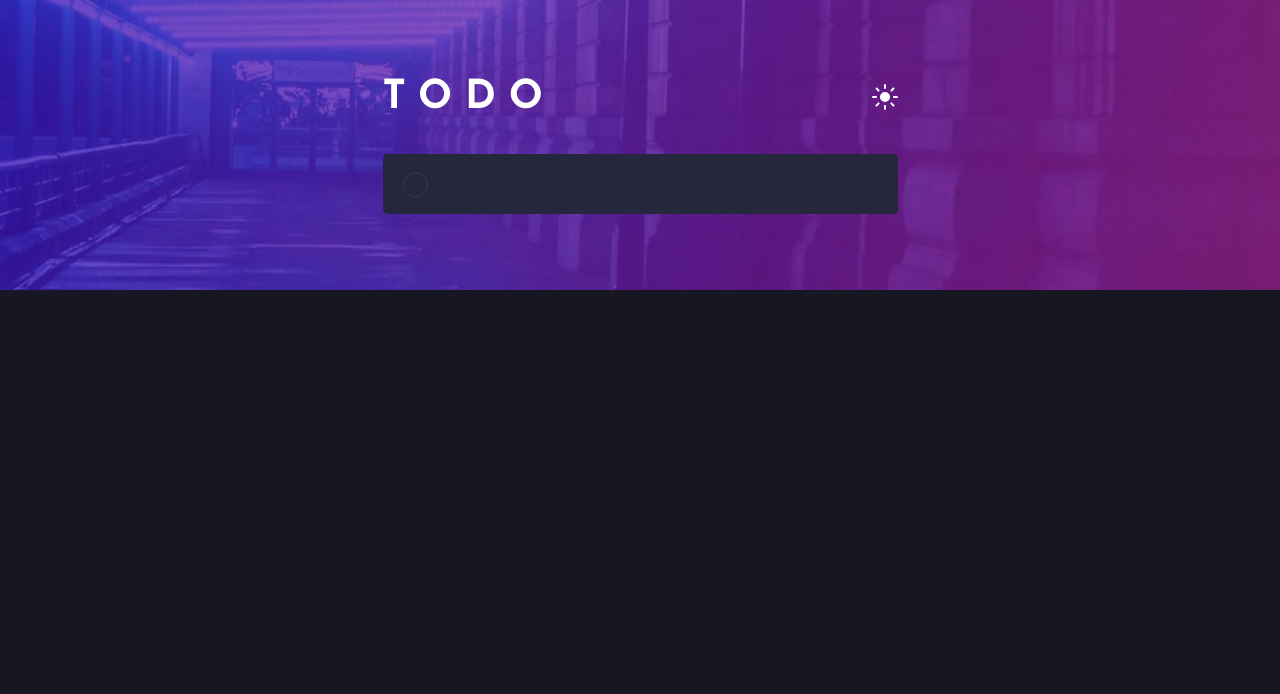
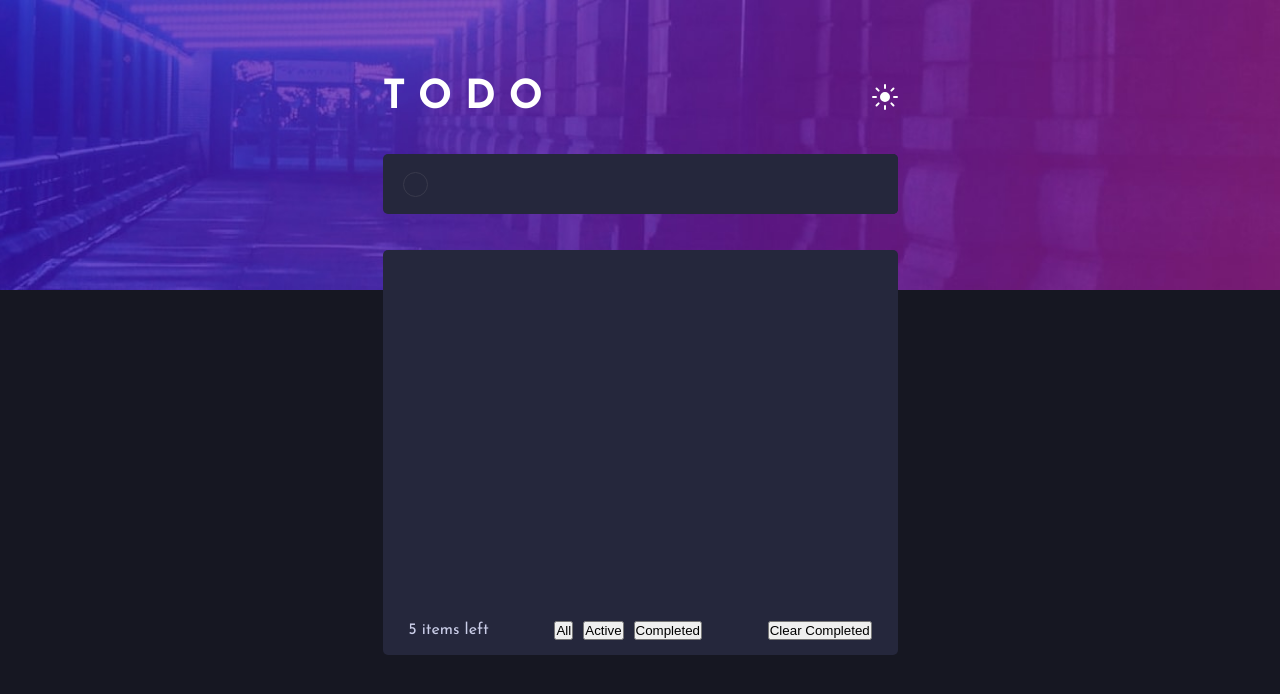
Before and after one commit to TornikeTt/todo-app, a React (Vite) app: page / in a window 1280 px wide. Shown: the top 694 px of the page. Built offline with nearby package versions, Linux system fonts and the light colour scheme.

Commit message:
Change folder structure for better readability and understanding.

```diff
--- a/src/Components/App/App.jsx
+++ b/src/Components/01-App/App.jsx
@@ -1,13 +1,15 @@
 import { useState, useEffect } from "react";
-import Form from "../Form/Form";
+
+import Form from "../03-Form/Form";
+import Header from "../02-Header/Header";
+import Tasks from "../04-Tasks/Tasks";
 
 import "./App.scss";
 
-import darkModeBackgroundImage from "/images/bg-desktop-dark.jpg";
-import lightModeBackgroundImage from "/images/bg-desktop-light.jpg";
-
-import darkModeBackgroundImage_forMobile from "/images/bg-mobile-dark.jpg";
-import lightModeBackgroundImage_forMobile from "/images/bg-mobile-light.jpg";
+import darkModeBg from "/images/bg-desktop-dark.jpg";
+import lightModeBg from "/images/bg-desktop-light.jpg";
+import darkModeBgMobile from "/images/bg-mobile-dark.jpg";
+import lightModeBgMobile from "/images/bg-mobile-light.jpg";
 
 function App() {
     // State
@@ -34,11 +36,11 @@ function App() {
             backgroundImage: `url(${
                 windowWidth > 375
                     ? isDarkMode
-                        ? darkModeBackgroundImage
-                        : lightModeBackgroundImage
+                        ? darkModeBg
+                        : lightModeBg
                     : isDarkMode
-                    ? darkModeBackgroundImage_forMobile
-                    : lightModeBackgroundImage_forMobile
+                    ? darkModeBgMobile
+                    : lightModeBgMobile
             })`,
             backgroundRepeat: "no-repeat",
             backgroundPosition: "top",
@@ -46,30 +48,32 @@ function App() {
             width: "100%",
             height: "290px",
         },
+
+        input_field_backgroundColor: {
+            backgroundColor: isDarkMode
+                ? "hsl(235, 24%, 19%)"
+                : "hsl(0, 0%, 98%)",
+            color: isDarkMode ? "hsl(234, 39%, 85%)" : "hsl(235, 19%, 35%)",
+        },
+
+        circleColor: {
+            borderWidth: "1px",
+            borderColor: isDarkMode
+                ? "hsl(237, 14%, 26%)"
+                : "hsl(236, 33%, 92%)",
+            borderStyle: "solid",
+        },
     };
 
-    const toggleHendler = () => {
-        setIsDarkMode((prev) => !prev);
-    };
+    const toggleHandler = () => setIsDarkMode((prev) => !prev);
 
     return (
         <div style={styling.backgroundColor} className="containert">
             <div style={styling.getBackgroundImage} className="topImage"></div>
             <main>
-                <header>
-                    <h1>TODO</h1>
-                    <button onClick={toggleHendler} className="theme-toggle">
-                        <img
-                            src={
-                                isDarkMode
-                                    ? "./images/icon-sun.svg"
-                                    : "./images/icon-moon.svg"
-                            }
-                            alt="Toggle Theme"
-                        />
-                    </button>
-                </header>
-                <Form isDarkMode={isDarkMode} />
+                <Header isDarkMode={isDarkMode} toggleHandler={toggleHandler} />
+                <Form styling={styling} />
+                <Tasks styling={styling} />
             </main>
         </div>
     );
--- a/src/Components/App/App.scss
+++ b/src/Components/01-App/App.scss
@@ -44,26 +44,8 @@ body {
 }
 
 main {
-    width: 515px;
+    width: min(515px, 90%);
     top: 78px;
     margin: auto;
     position: relative;
 }
-
-header {
-    display: flex;
-    justify-content: space-between;
-    align-items: center;
-
-    h1 {
-        font-size: 40px;
-        letter-spacing: 13px;
-        color: white;
-    }
-
-    .theme-toggle {
-        background: none;
-        border: none;
-        cursor: pointer;
-    }
-}
--- /dev/null
+++ b/src/Components/02-Header/Header.jsx
@@ -0,0 +1,16 @@
+import "./Header.scss";
+import sunIcon from "/images/icon-sun.svg";
+import moonIcon from "/images/icon-moon.svg";
+
+function Header({ toggleHandler, isDarkMode }) {
+    return (
+        <header>
+            <h1>TODO</h1>
+            <button onClick={toggleHandler} className="theme-toggle">
+                <img src={isDarkMode ? sunIcon : moonIcon} alt="Toggle Theme" />
+            </button>
+        </header>
+    );
+}
+
+export default Header;
--- /dev/null
+++ b/src/Components/02-Header/Header.scss
@@ -0,0 +1,17 @@
+header {
+    display: flex;
+    justify-content: space-between;
+    align-items: center;
+
+    h1 {
+        font-size: 40px;
+        letter-spacing: 13px;
+        color: white;
+    }
+
+    .theme-toggle {
+        background: none;
+        border: none;
+        cursor: pointer;
+    }
+}
--- a/src/Components/Form/Form.jsx
+++ b/src/Components/03-Form/Form.jsx
@@ -1,27 +1,8 @@
 import { useRef } from "react";
 import "./Form.scss";
 
-function Form(props) {
+function Form({ styling }) {
     const inputRef = useRef(null);
-
-    const styling = {
-        input_field_backgroundColor: {
-            backgroundColor: props.isDarkMode
-                ? "hsl(235, 24%, 19%)"
-                : "hsl(0, 0%, 98%)",
-            color: props.isDarkMode
-                ? "hsl(234, 39%, 85%)"
-                : "hsl(235, 19%, 35%)",
-        },
-
-        circleColor: {
-            borderWidth: "1px",
-            borderColor: props.isDarkMode
-                ? "hsl(237, 14%, 26%)"
-                : "hsl(236, 33%, 92%)",
-            borderStyle: "solid",
-        },
-    };
 
     const handleContainerClick = () => {
         if (inputRef.current) {
--- /dev/null
+++ b/src/Components/04-Tasks/Tasks.jsx
@@ -0,0 +1,23 @@
+import "./Tasks.scss";
+
+function Tasks({ styling }) {
+    return (
+        <div
+            className="task-containert"
+            style={styling.input_field_backgroundColor}
+        >
+            <div className="tasks"></div>
+            <footer>
+                <p>5 items left</p>
+                <div className="task-filters">
+                    <button>All</button>
+                    <button>Active</button>
+                    <button>Completed</button>
+                </div>
+                <button>Clear Completed</button>
+            </footer>
+        </div>
+    );
+}
+
+export default Tasks;
--- /dev/null
+++ b/src/Components/04-Tasks/Tasks.scss
@@ -0,0 +1,31 @@
+.task-containert {
+    width: 100%;
+    height: 405px;
+    margin-top: 36px;
+    border-radius: 5px;
+
+    overflow: hidden;
+
+    display: flex;
+    flex-direction: column;
+}
+
+.tasks {
+    flex-grow: 1;
+    overflow-y: auto;
+}
+
+footer {
+    height: 50px;
+    width: 90%;
+
+    display: flex;
+    align-items: center;
+    justify-content: space-between;
+    margin: 0 auto;
+
+    .task-filters {
+        display: flex;
+        gap: 10px;
+    }
+}
--- a/src/main.jsx
+++ b/src/main.jsx
@@ -1,6 +1,6 @@
 import { StrictMode } from "react";
 import { createRoot } from "react-dom/client";
-import App from "./Components/App/App";
+import App from "./Components/01-App/App";
 
 createRoot(document.getElementById("root")).render(
     <StrictMode>
```
Also changed, not shown: src/Components/03-Form/Form.scss (renamed from src/Components/Form/Form.scss).
